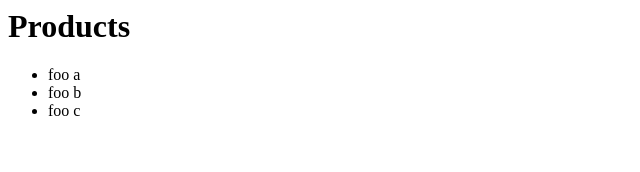
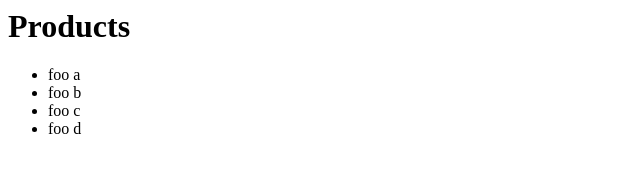
Before and after one commit to Estrater/fullcycle-review-good-practices-with-git, a plain HTML site: page product.html in a window 1280 px wide. Shown: the full height of the page, 0-640 px from the left. Drawn offline with Linux system fonts and the light colour scheme.

Commit message:
feat(product): add product d at products list

```diff
--- a/product.html
+++ b/product.html
@@ -5,6 +5,7 @@
             <li>foo a</li>
             <li>foo b</li>
             <li>foo c</li>
+            <li>foo d</li>
         </ul>
     </body>
 </html>
```
